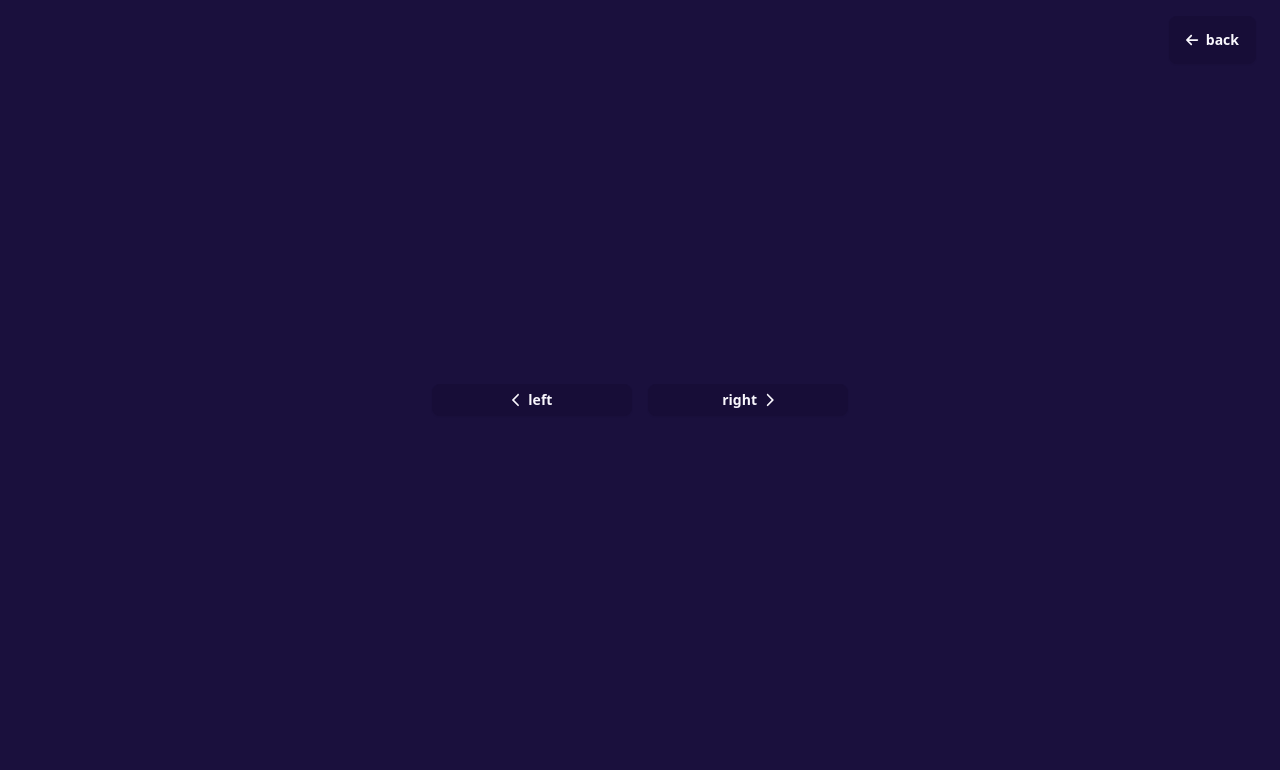
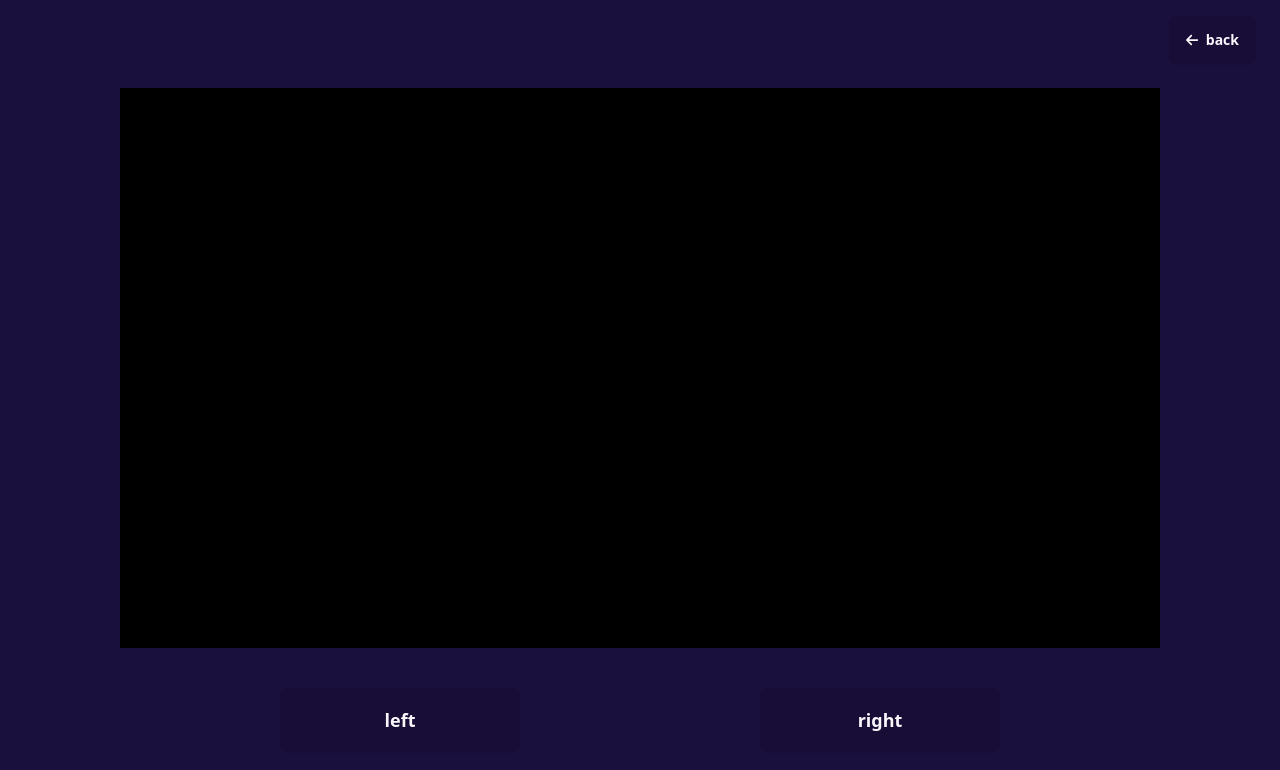
Before and after one commit to canavan-a/home-server, a React (Vite) app in the folder client/: page /camera in a window 1280 px wide. Shown: the top 770 px of the page. Built offline with nearby package versions, Linux system fonts and the light colour scheme.

Commit message:
added client support for video stream

```diff
--- a/client/src/pages/Camera.jsx
+++ b/client/src/pages/Camera.jsx
@@ -6,11 +6,19 @@ import {
 } from "@fortawesome/free-solid-svg-icons";
 import { FontAwesomeIcon } from "@fortawesome/react-fontawesome";
 import axios from "axios";
-import { useEffect, useState } from "react";
+import { useEffect, useRef, useState } from "react";
 import { useNavigate } from "react-router-dom";
+
+const STUN_SERVERS = [
+  "stun:stun.l.google.com:19302",
+  "stun:stun1.l.google.com:19302",
+  "stun:stun2.l.google.com:19302",
+];
 
 export const Camera = () => {
   const navigate = useNavigate();
+
+  const videoRef = useRef(null);
 
   const [password, setPassword] = useState(null);
 
@@ -28,12 +36,126 @@ export const Camera = () => {
   };
 
   useEffect(() => {
+    let signalingServer;
+    let interval;
+    if (password) {
+      console.log("PASSWORD", password);
+      signalingServer = new WebSocket(
+        `wss:/aidan.house/api/camera/relay?doorCode=${password}`
+      );
+
+      signalingServer.onopen = () => {
+        console.log("ws open");
+        interval = setInterval(() => {
+          doPing();
+        }, 1000);
+      };
+      signalingServer.onclose = () => {
+        navigate("/settings");
+      };
+
+      const doPing = () => {
+        const ping = JSON.stringify({ type: "ping" });
+        signalingServer.send(ping);
+      };
+
+      const servers = {
+        iceServers: [
+          {
+            urls: [...STUN_SERVERS],
+          },
+        ],
+      };
+      const pc = new RTCPeerConnection(servers);
+
+      const start = async () => {
+        const dataChannel = pc.createDataChannel("dummyChannel");
+
+        signalingServer.onmessage = (event) => {
+          if (event.data == "pong") {
+            console.log("pong");
+            return;
+          }
+
+          const response = JSON.parse(event.data);
+
+          if (response.type == "answer") {
+            console.log("answer");
+            console.log(response);
+            pc.setRemoteDescription(response);
+          } else {
+            console.log("adding candidate;");
+            console.log(response);
+            pc.addIceCandidate(response);
+          }
+        };
+
+        const offerOptions = {
+          offerToReceiveVideo: true,
+          iceRestart: true,
+        };
+
+        const offer = await pc.createOffer(offerOptions);
+        console.log("offer:", offer);
+        pc.setLocalDescription(offer);
+
+        signalingServer.send(JSON.stringify(offer));
+
+        pc.onicecandidate = (event) => {
+          if (event.candidate) {
+            // Send ICE candidate to signaling server
+            console.log("my candidate");
+            const payload = {
+              type: "candidate",
+              candidate: event.candidate.candidate,
+              sdpMid: event.candidate.sdpMid,
+              sdpMLineIndex: event.candidate.sdpMLineIndex,
+            };
+            signalingServer.send(JSON.stringify(payload));
+          }
+        };
+        pc.onicecandidateerror = (event) => {
+          console.error("ICE candidate error:", event);
+        };
+
+        pc.ontrack = (event) => {
+          const stream = event.streams[0]; // Get the first MediaStream
+          console.log("Received stream:", stream);
+
+          // Attach the stream to an audio or video element
+          if (stream.getVideoTracks().length > 0) {
+            videoRef.current.srcObject = stream;
+          }
+          const videoTrack = stream.getVideoTracks()[0];
+          videoTrack.onmute = () => {
+            console.log("Video track muted try unmute");
+            videoTrack.enabled = true; // Try unmuting
+          };
+          videoTrack.onunmute = () => console.log("Video track unmuted");
+          videoTrack.onended = () => console.log("Video track ended");
+        };
+      };
+      signalingServer.onopen = () => {
+        console.log("starting");
+        start();
+      };
+    } else {
       setPassword(localStorage.getItem("pw"));
+    }
+
+    return () => {
+      if (signalingServer) {
+        signalingServer.close();
+      }
+      if (interval) {
+        clearInterval(interval);
+      }
+    };
   }, [password]);
 
   return (
     <>
-      <div className="w-full h-screen flex items-center justify-center">
+      <div className="w-full h-screen flex flex-col items-center justify-center">
         <div className="absolute top-4 right-4 flex ">
           <button
             className="btn btn-glass mr-2"
@@ -45,26 +167,35 @@ export const Camera = () => {
             back
           </button>
         </div>
-        <div className="w-full max-w-md p-4">
-          <div className="grid gap-4 grid-cols-2">
+        <div className="w-[calc(100%-15rem)] h-[calc(100%-15rem)] flex items-center justify-center m-10 bg-black">
+          <video
+            ref={videoRef}
+            autoPlay
+            playsInline
+            className="w-full h-full object-contain"
+          />
+        </div>
+        <div className="w-full flex">
+          <div className="flex-grow"></div>
           <button
-              className="btn btn-sm"
+            className="btn btn-lg w-60"
+            onClick={() => {
+              moveCamera("r");
+            }}
+          >
+            left
+          </button>
+          <div className="w-60"></div>
+          <button
+            className="btn btn-lg w-60 "
             onClick={() => {
               moveCamera("l");
             }}
           >
-              <FontAwesomeIcon icon={faChevronLeft} />
-              left
+            right
           </button>
-            <button
-              className="btn btn-sm"
-              onClick={() => {
-                moveCamera("r");
-              }}
-            >
-              right <FontAwesomeIcon icon={faChevronRight} />
-            </button>
-          </div>
+
+          <div className="flex-grow"></div>
         </div>
       </div>
     </>
```
Lines whose indentation alone changed are shown as unchanged.
